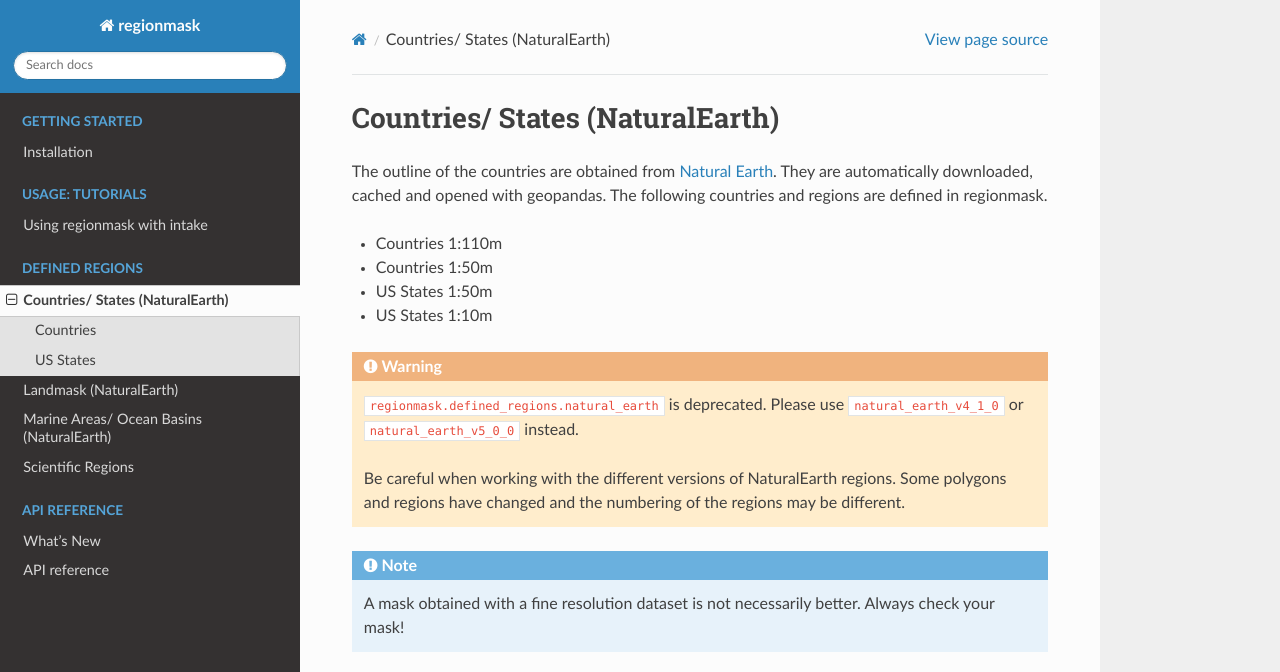
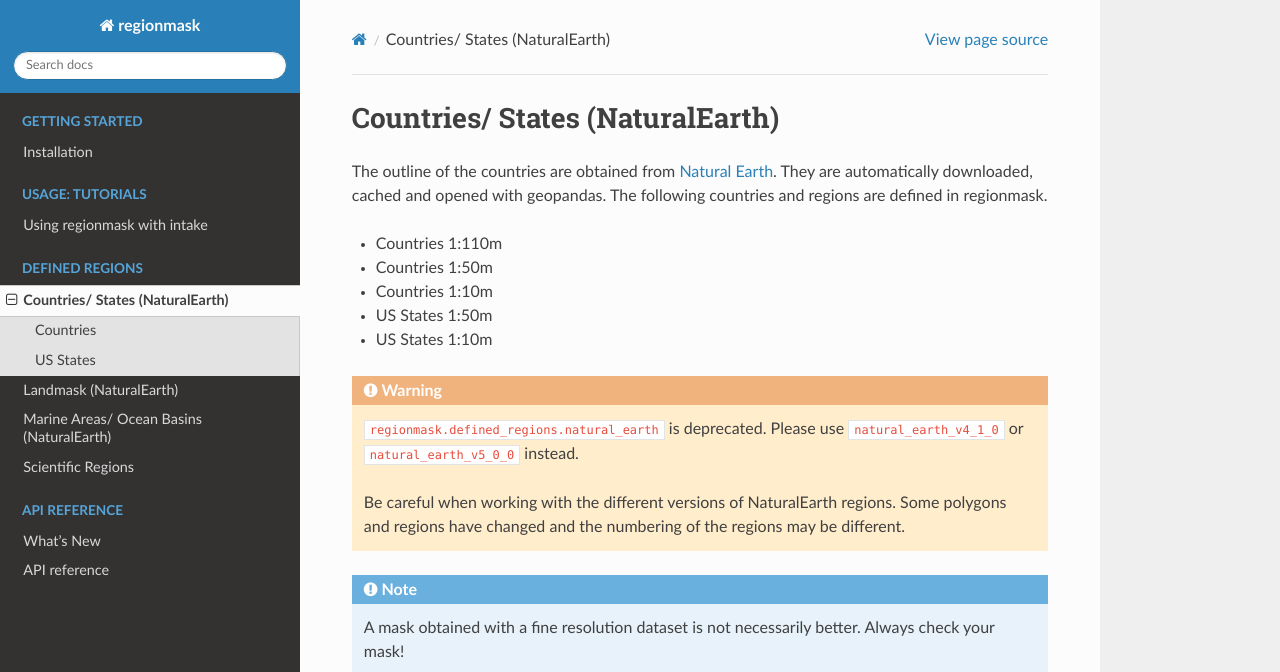
Before and after one commit to regionmask/regionmask, a Sphinx documentation site: the page built from docs/defined_countries.rst, in a window 1280 px wide and 900 px high, cut to the strip 0-672 px from the top of the window. Built offline with Sphinx 7.4.7 and the Read the Docs theme 2.0.0, drawn with Linux system fonts in a browser that asks for light colours; pages that are not in the unit, such as notebooks, are missing from menus; the version number could not be read and is left out.

Commit message:
add to docs

```diff
--- a/docs/defined_countries.rst
+++ b/docs/defined_countries.rst
@@ -8,6 +8,7 @@ The following countries and regions are defined in regionmask.
 
 * Countries 1:110m
 * Countries 1:50m
+* Countries 1:10m
 * US States 1:50m
 * US States 1:10m
 
```
